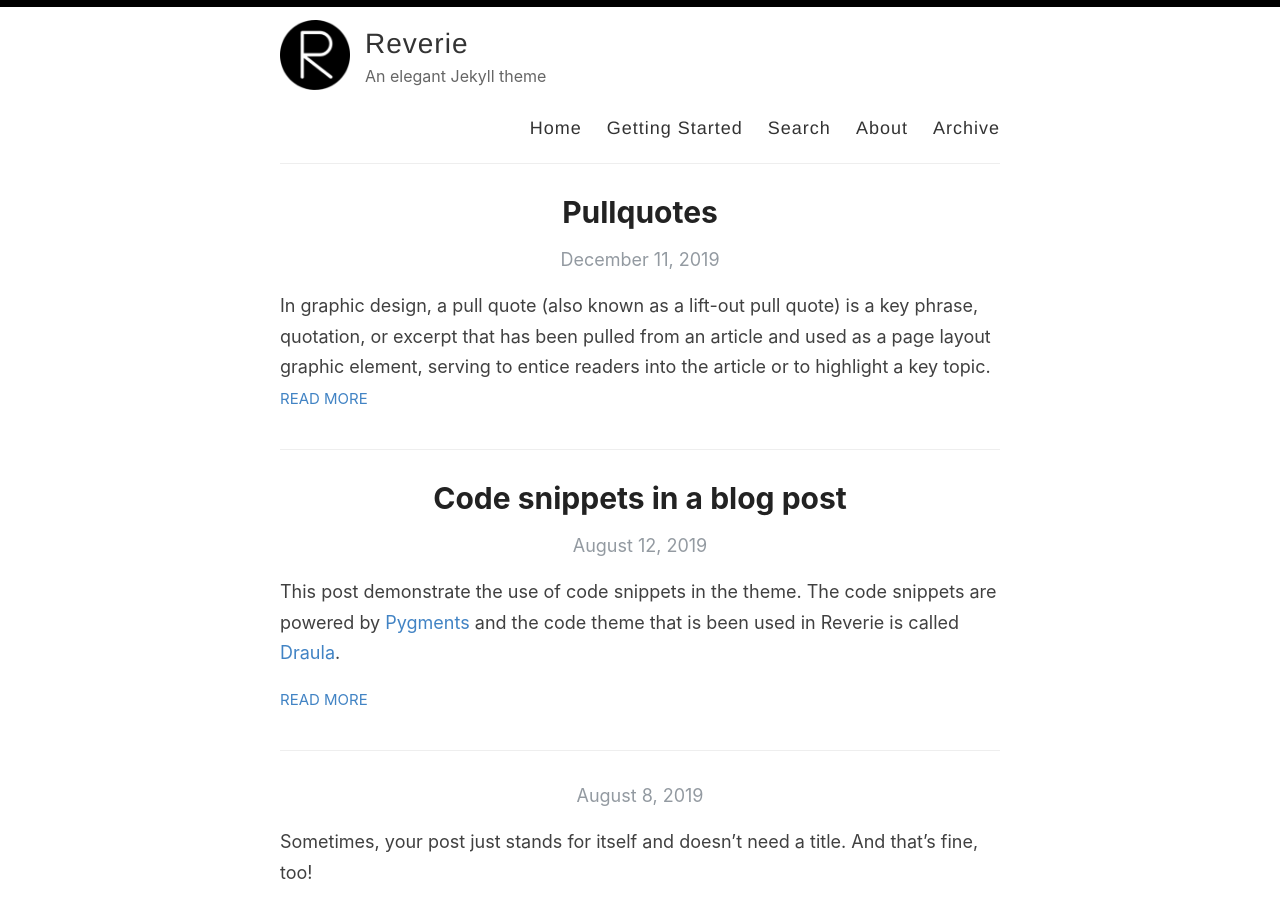
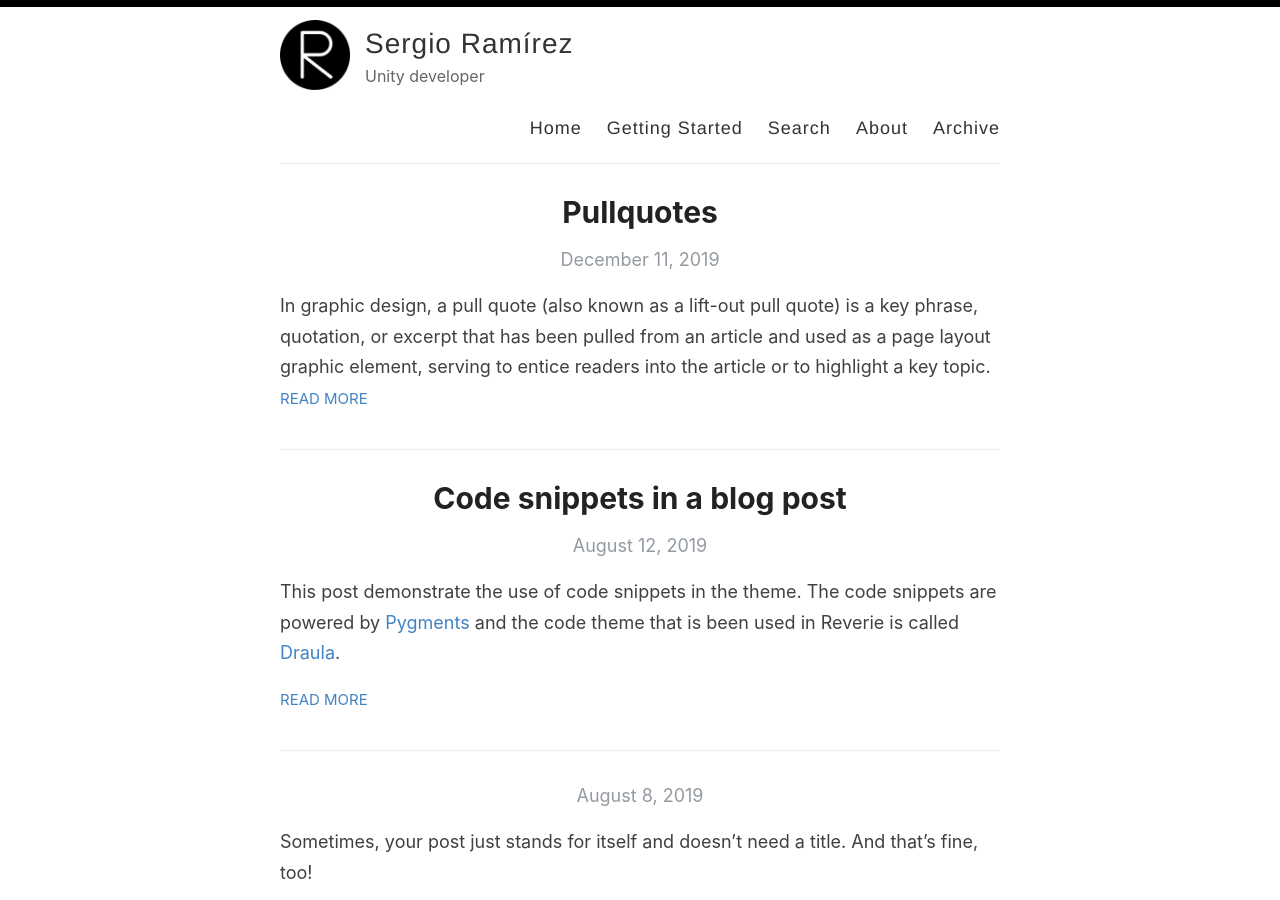
Before and after one commit to sramirezrubio/sramirezrubio.github.io, a Jekyll site: the page built from index.html, in a window 1280 px wide and 900 px high. Built offline with Jekyll 4.4.1, drawn with Linux system fonts in a browser that asks for light colours; the list of posts is cut into pages by our own code.

Commit message:
Update _config.yml

```diff
--- a/_config.yml
+++ b/_config.yml
@@ -3,13 +3,13 @@
 #
 
 # Name of your site (displayed in the header)
-name: Reverie
+name: Sergio Ramírez
 
 # Name of the author
-author: Amit Merchant
+author: Sergio Ramírez
 
 # Short bio or description (displayed in the header)
-description: An elegant Jekyll theme
+description: Unity developer
 
 # URL of your avatar or profile pic (you could use your GitHub profile pic)
 avatar: /images/reverie.png
@@ -38,24 +38,24 @@ footer-links:
 
 # Enter your Disqus shortname (not your username) to enable commenting on posts
 # You can find your shortname on the Settings page of your Disqus account
-disqus:
+#disqus:
 
 # Enter your Google Analytics web tracking code (e.g. UA-2110908-2) to activate tracking
-google_analytics: UA-43339302-11
+#google_analytics: UA-43339302-11
 
 # For newer "GA4" analytics, use the following instead of the "UA" entry above
 #google_analytics_ga4: G-GABC1DEFG
 
 # Your website URL (e.g. http://amitmerchant1990.github.io or http://www.amitmerchant.com)
 # Used for Sitemap.xml and your RSS feed
-url: http://www.amitmerchant.com/reverie
-enforce_ssl: https://www.amitmerchant.com/reverie
+url: http://sramirezrubio.github.io
+enforce_ssl: https://sramirezrubio.github.io
 
 # If you're hosting your site at a Project repository on GitHub pages
 # (http://yourusername.github.io/repository-name)
 # and NOT your User repository (http://yourusername.github.io)
 # then add in the baseurl here, like this: "/repository-name"
-baseurl: "/reverie"
+#baseurl: "/reverie"
 
 #
 # !! You don't need to change any of the configuration flags below !!
```
